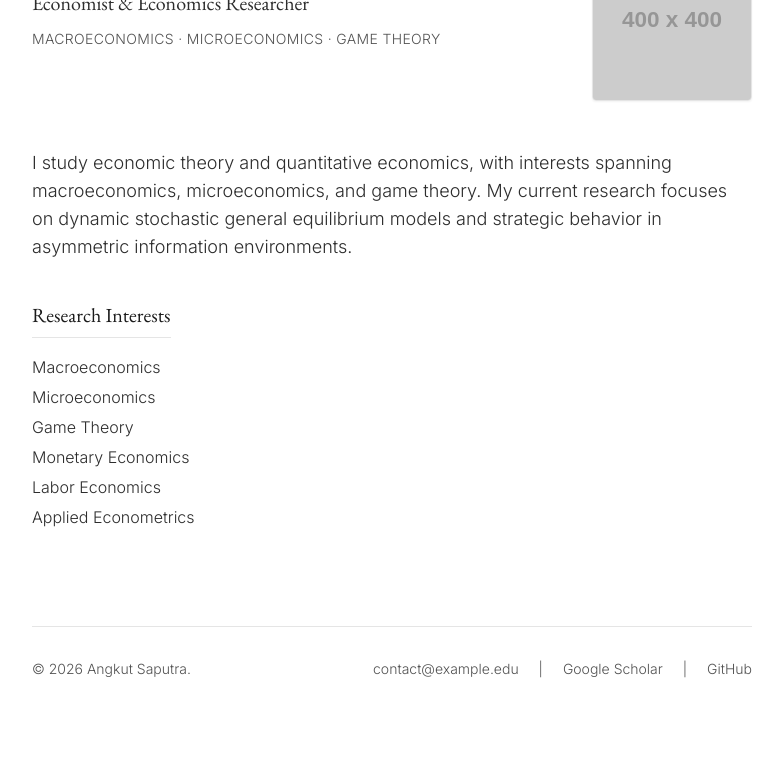
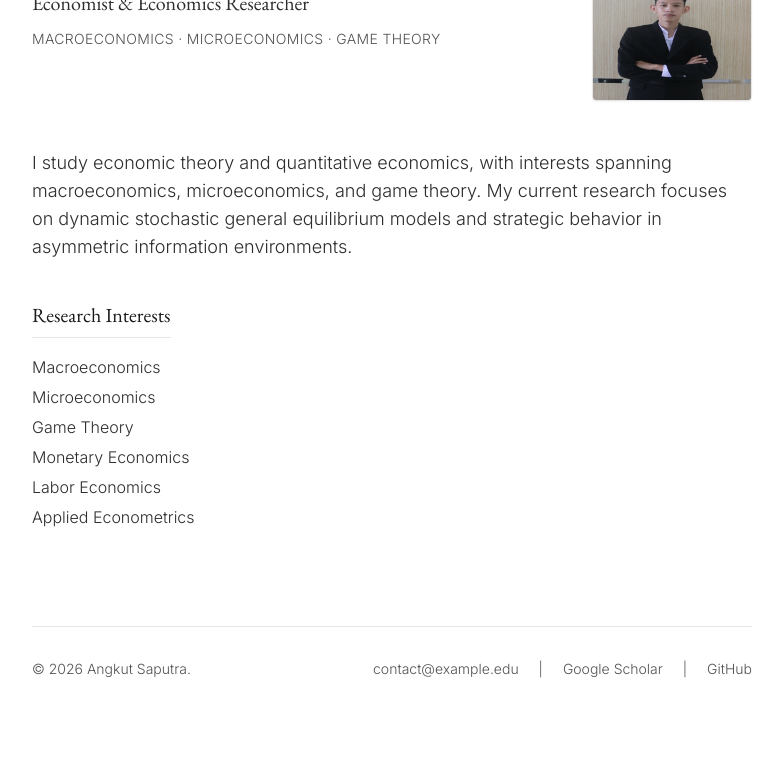
Before and after one commit to angkut-saputra/angkut-saputra.github.io, a plain HTML site: page index.html in a window 1280 px wide. Shown: the part 275-1050 px from the top of the page, without its empty margins (248-1031 px from the left). Drawn offline with nearby package versions, Linux system fonts and the light colour scheme; placeholder pictures from the web are drawn by us.

Commit message:
Update image source to use local file

```diff
--- a/index.html
+++ b/index.html
@@ -137,7 +137,7 @@
 
                     <div class="order-1 md:order-2 w-32 md:w-40 shrink-0">
                         <!-- Ganti URL src di bawah dengan nama file foto Anda, misalnya "pasfoto.jpg" -->
-                        <img src="https://placehold.co/400x400/f5f5f5/525252?text=Photo" alt="Angkut Saputra" class="w-full h-auto rounded border border-academic-200 shadow-sm" style="aspect-ratio: 1/1; object-fit: cover;">
+                        <img src="angkut.jpg" alt="Angkut Saputra" class="w-full h-auto rounded border border-academic-200 shadow-sm" style="aspect-ratio: 1/1; object-fit: cover;">
                     </div>
                 </div>
 
```
